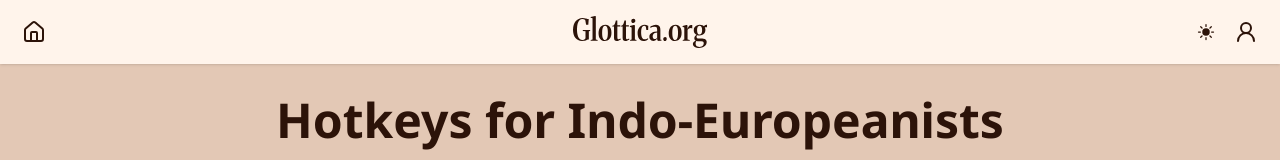
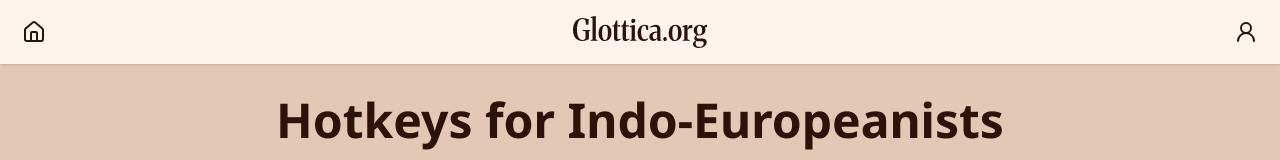
Before and after one commit to glotticaorg/glottica-frontend, a SvelteKit app: page /tools/hotkeys in a window 1280 px wide. Shown: the top 160 px of the page. Built offline with nearby package versions, Linux system fonts and the light colour scheme.

Commit message:
Remove theme toggle

```diff
--- a/src/app.css
+++ b/src/app.css
@@ -1,6 +1,4 @@
 @import "tailwindcss";
-
-@custom-variant dark (&:where(.dark, .dark *));
 
 @theme inline {
 	--radius-sm: calc(var(--radius) - 4px);
@@ -61,7 +59,8 @@
 }
 
 /* Dark theme — warm brown-grey surfaces, amber primary */
-.dark {
+@media (prefers-color-scheme: dark) {
+:root {
 	--background: oklch(13% 0.02 40);
 	--foreground: oklch(88% 0.03 75);
 
@@ -89,6 +88,7 @@
 	--input: oklch(30% 0.02 40);
 	--ring: oklch(78% 0.17 65);
 }
+}
 
 html {
 	background-color: var(--card);
--- a/src/app.html
+++ b/src/app.html
@@ -46,19 +46,6 @@
 			href="https://fonts.googleapis.com/css2?family=Noto+Sans:wght@100;400;500;600;700&display=optional"
 			rel="stylesheet"
 		/>
-		<noscript>
-			<style>
-				.theme-toggle {
-					display: none;
-				}
-			</style>
-		</noscript>
-		<script>
-			const saved = localStorage.getItem('glottica-theme');
-			if (saved === 'dark' || (!saved && window.matchMedia('(prefers-color-scheme: dark)').matches)) {
-				document.documentElement.classList.add('dark');
-			}
-		</script>
 		%sveltekit.head%
 	</head>
 	<body data-sveltekit-preload-data="hover">
--- a/src/lib/components/Header.svelte
+++ b/src/lib/components/Header.svelte
@@ -2,7 +2,6 @@
 import { House, UserRound } from '@lucide/svelte';
 import { Button } from '$lib/components/ui/button';
 import Logo from './Logo.svelte';
-import ThemeToggle from './ThemeToggle.svelte';
 </script>
 
 <header class="flex items-center h-16 px-4 shadow bg-card flex-none">
@@ -17,7 +16,6 @@ import ThemeToggle from './ThemeToggle.svelte';
     </a>
   </div>
   <div class="flex-1 flex justify-end items-center gap-1">
-    <ThemeToggle />
     <Button variant="ghost" size="icon" href="/profile/" aria-label="Profile">
       <UserRound class="size-6" />
     </Button>
--- a/src/lib/components/ThemeToggle.svelte
+++ /dev/null
@@ -1,16 +0,0 @@
-<script lang="ts">
-import { Button } from '$lib/components/ui/button';
-import { theme } from '$lib/stores/theme.svelte';
-</script>
-
-<Button variant="ghost" size="icon" aria-label="Visual theme toggle" onclick={theme.toggle}>
-  {#if theme.darkMode}
-    <svg xmlns="http://www.w3.org/2000/svg" viewBox="0 0 24 24" class="size-5 fill-current">
-      <path fill-rule="evenodd" d="M9.528 1.718a.75.75 0 0 1 .162.819A8.97 8.97 0 0 0 9 6a9 9 0 0 0 9 9 8.97 8.97 0 0 0 3.463-.69.75.75 0 0 1 .981.98 10.503 10.503 0 0 1-9.694 6.46c-5.799 0-10.5-4.7-10.5-10.5 0-4.368 2.667-8.112 6.46-9.694a.75.75 0 0 1 .818.162Z" clip-rule="evenodd" />
-    </svg>
-  {:else}
-    <svg xmlns="http://www.w3.org/2000/svg" viewBox="0 0 24 24" class="size-5 fill-current">
-      <path d="M12 2.25a.75.75 0 0 1 .75.75v2.25a.75.75 0 0 1-1.5 0V3a.75.75 0 0 1 .75-.75ZM7.5 12a4.5 4.5 0 1 1 9 0 4.5 4.5 0 0 1-9 0ZM18.894 6.166a.75.75 0 0 0-1.06-1.06l-1.591 1.59a.75.75 0 1 0 1.06 1.061l1.591-1.59ZM21.75 12a.75.75 0 0 1-.75.75h-2.25a.75.75 0 0 1 0-1.5H21a.75.75 0 0 1 .75.75ZM17.834 18.894a.75.75 0 0 0 1.06-1.06l-1.59-1.591a.75.75 0 1 0-1.061 1.06l1.59 1.591ZM12 18a.75.75 0 0 1 .75.75V21a.75.75 0 0 1-1.5 0v-2.25A.75.75 0 0 1 12 18ZM7.758 17.303a.75.75 0 0 0-1.061-1.06l-1.591 1.59a.75.75 0 0 0 1.06 1.061l1.591-1.59ZM6 12a.75.75 0 0 1-.75.75H3a.75.75 0 0 1 0-1.5h2.25A.75.75 0 0 1 6 12ZM6.697 7.757a.75.75 0 0 0 1.06-1.06l-1.59-1.591a.75.75 0 0 0-1.061 1.06l1.59 1.591Z" />
-    </svg>
-  {/if}
-</Button>
--- a/src/lib/stores/theme.svelte.ts
+++ /dev/null
@@ -1,19 +0,0 @@
-const THEME_KEY = 'glottica-theme';
-
-function getInitialTheme(): boolean {
-	if (typeof document === 'undefined') return false;
-	return document.documentElement.classList.contains('dark');
-}
-
-let darkMode = $state(getInitialTheme());
-
-export const theme = {
-	get darkMode() {
-		return darkMode;
-	},
-	toggle() {
-		darkMode = !darkMode;
-		document.documentElement.classList.toggle('dark', darkMode);
-		localStorage.setItem(THEME_KEY, darkMode ? 'dark' : 'light');
-	}
-};
```
Also changed, not shown: 1 other file (tests, documents, lock files or other folders).
